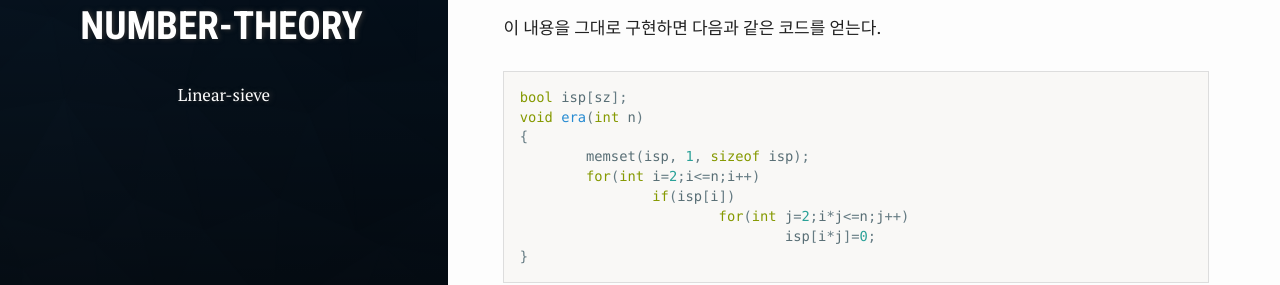
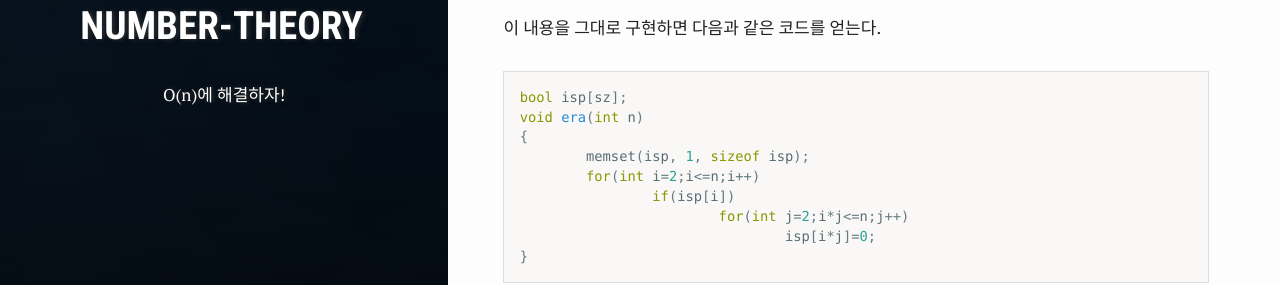
Before and after one commit to ahgus89/ahgus89.github.io, a Jekyll site: the page built from _posts/2020-02-24-Linear_sieve.md, in a window 1280 px wide. Shown: the part 596-881 px from the top of the page. Built offline with Jekyll 4.4.1, drawn with Linux system fonts in a browser that asks for light colours; formulas are drawn with MathJax 3.

Commit message:
Update 2020-02-24-Linear_sieve.md

```diff
--- a/_posts/2020-02-24-Linear_sieve.md
+++ b/_posts/2020-02-24-Linear_sieve.md
@@ -1,7 +1,7 @@
 ---
 layout: post
 title:  "Linear-sieve"
-summary: "Linear-sieve"
+summary: "O(n)에 해결하자!"
 date:   2020-02-25 14:40:00
 categories: Algorithm
 tags: 'Number-Theory'
```
